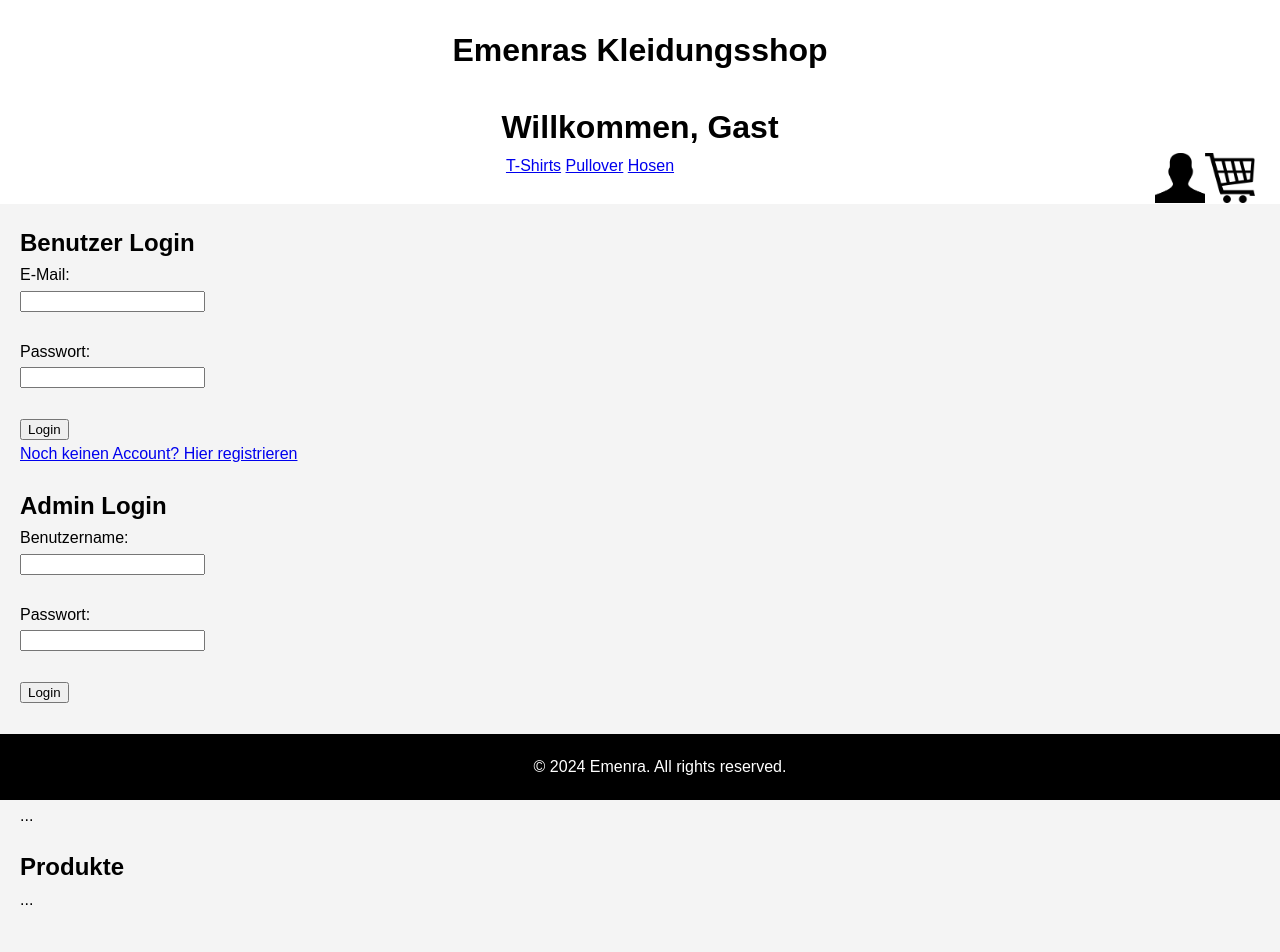
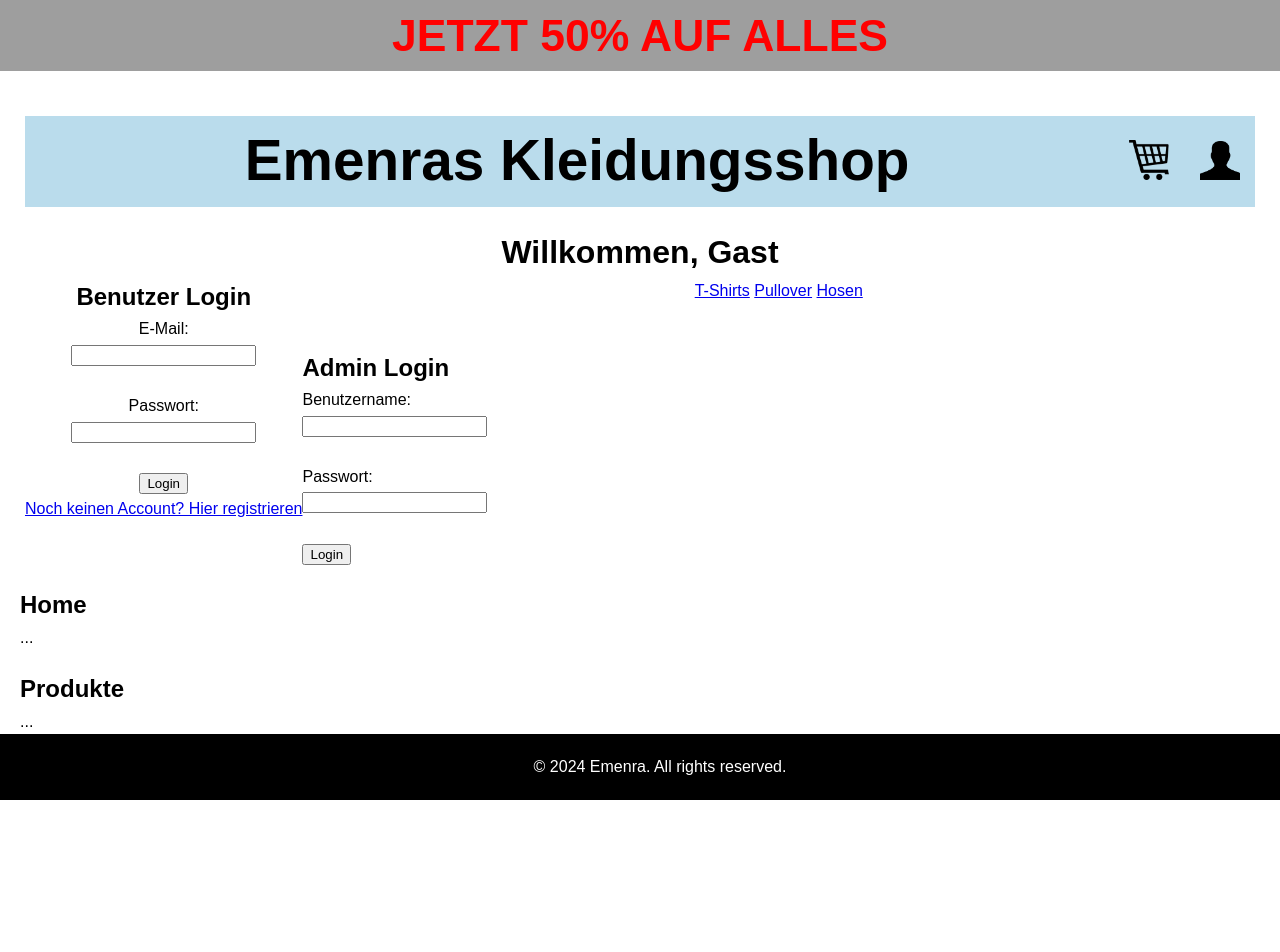
Before and after one commit to EnricoCMD/Webshop, a PHP site: page / in a window 1280 px wide. After the commit the page ends 800 px from the top, so only its background shows below. Run offline with PHP 8.4, Linux system fonts and the light colour scheme; data that the repository does not hold is empty; some web fonts are replaced.

Commit message:
späti_enrico

```diff
--- a/index.html
+++ b/index.html
@@ -7,26 +7,40 @@
     <link rel="stylesheet" href="style.css">
 </head>
 <body>
+    <section id="werbung"> JETZT 50% AUF ALLES</section>
+    <style>
+    #werbung{
+        font-size: 5ch;
+        color: red;
+        text-align: center;
+        font-weight: bolder;
+       background-color: rgb(158, 158, 158);
+    }
+    </style>
+    <header>
+        <section id="Uberschrift"><h1>Emenras Kleidungsshop
+            <div id="icons-container">
+            <img src="Icons\cart-line-icon.png" alt="Icon 1" class="icon">
+            <img src="Icons\male-icon.png" alt="Icon 2" class="icon">
+        </div>
+    </h1>
+</section>
 
-    <header>
-        <h1>Emenras Kleidungsshop</h1>
-        <br>
+
+        <style>
+            #Uberschrift{
+                text-align: center;
+                font-size: 1cm;
+                color: rgb(0, 0, 0);
+                letter-spacing: 0,2cm;
+                background-color: rgb(186, 220, 236);
+            }
+        </style>
+
         <h1 id="welcome-message">Willkommen, Gast</h1> <!-- Hier wird der Willkommensgruß angezeigt -->
-        <nav>
-            <ul>
-                <a href="tshirts.html">T-Shirts</a>
-                <a href="Pullover.html">Pullover</a>
-                <a href="Hosen.html">Hosen</a>
-                <div class="images">
-                    <img src="Icons\male-icon.png" alt="person" class="person">
-                    <img src="Icons\cart-line-icon.png" alt="cart" class="cart">
-                </div>
-            </ul>
-        </nav>
-
-    </header>
-    <main>
-        <!-- Benutzer Login -->
+       <style>#user-login{
+        float: left;}
+    </style>
         <section id="user-login">
             <h2>Benutzer Login</h2>
             <form action="user_login.php" method="post">
@@ -39,7 +53,19 @@
             <a href="register.php">Noch keinen Account? Hier registrieren</a>
         </section>
 
-        <!-- Administrator Login -->
+        <nav>
+            <ul>
+                <a href="tshirts.html">T-Shirts</a>
+                <a href="Pullover.html">Pullover</a>
+                <a href="Hosen.html">Hosen</a>
+                <div class="images">
+
+                </div>
+            </ul>
+        </nav>
+    </header>
+
+    <main>
         <section id="admin-login">
             <h2>Admin Login</h2>
             <form action="admin_login.php" method="post">
@@ -50,16 +76,11 @@
                 <input type="submit" value="Login" name="admin_login">
             </form>
         </section>
-    </main>
 
-
-    <main>
         <section id="home">
             <h2>Home</h2>
             <p>...</p>
         </section>
-
-
 
         <section id="Produkte">
             <h2>Produkte</h2>
@@ -82,6 +103,6 @@
             })
             .catch(error => console.error('Error fetching username:', error));
     </script>
-     <script src="script.js"></script>
+    <script src="script.js"></script>
 </body>
 </html>
--- a/script.js
+++ b/script.js
@@ -6,3 +6,18 @@ document.querySelector('.person').addEventListener('click', function() {
 document.querySelector('.cart').addEventListener('click', function() {
     window.location.href = 'Warenkorb.html';
 });
+
+// Selektiere das Element
+const werbung = document.getElementById('werbung');
+
+// Füge den Eventlistener hinzu
+werbung.addEventListener('mouseenter', function() {
+    // Ändere die Hintergrundfarbe auf Schwarz
+    this.style.backgroundColor = 'black';
+});
+
+// Füge den Eventlistener hinzu, um die ursprüngliche Hintergrundfarbe wiederherzustellen
+werbung.addEventListener('mouseleave', function() {
+    // Ändere die Hintergrundfarbe auf Transparent
+    this.style.backgroundColor = 'rgb(158, 158, 158)';
+});
--- a/style.css
+++ b/style.css
@@ -11,7 +11,7 @@ body, h1, h2, h3, p, ul {
 body {
     font-family: 'Gruppo', sans-serif;
     line-height: 1.6;
-    background-color: #f4f4f4;
+    background-color: #ffffff;
     color: #000000;
 }
 
@@ -50,7 +50,7 @@ section {
 
 footer {
     background-color: #000000;
-    color: #fff;
+    color: #ffffff;
     padding: 20px;
     text-align: center;
     bottom: 0;
@@ -82,3 +82,17 @@ footer {
     display: flex;
     float: right;
 }
+
+
+#icons-container {
+    float: right;
+
+}
+
+.icon {
+    margin-left: 15x; /* Abstand  Icons */
+    margin-right: 15px;
+
+    width: 40px;
+    height: auto;
+}
```
Also changed, not shown: merkzettel.txt (added, +7 -0 lines).
